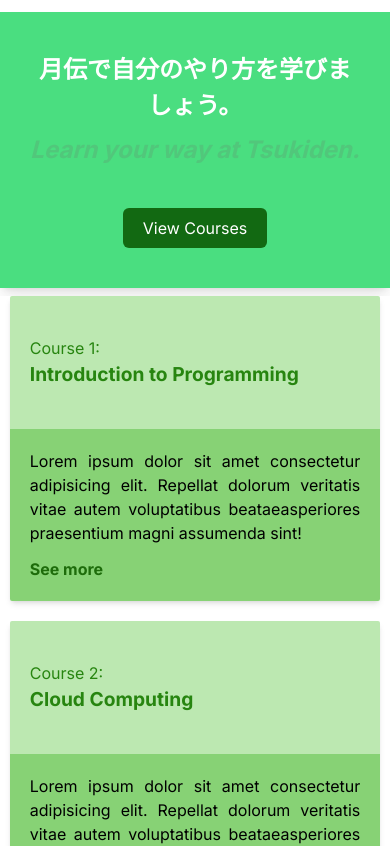
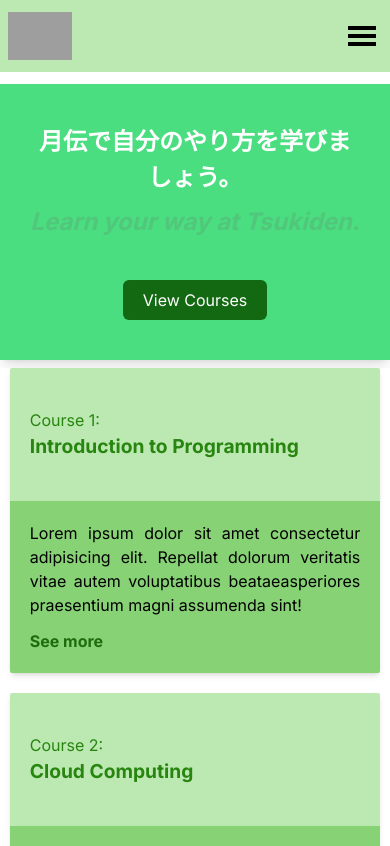
Before and after one commit to unitejohndalev/TeamB_CMS_Project, a React (Vite) app: page / in a window 390 px wide. Shown: the top 846 px of the page. Built offline with nearby package versions, Linux system fonts and the light colour scheme; grey boxes are pictures that could not be loaded.

Commit message:
added sidebar for nav

```diff
--- a/src/App.jsx
+++ b/src/App.jsx
@@ -9,10 +9,13 @@ import CourseList from "./components/CourseList & AddCourseList/CourseList";
 function App() {
   return (
     <>
+      <Nav />
       <Dashboard />
-   first commit
+      <Footer/>
     </>
   );
 }
 
+
+
 export default App;
--- a/src/components/Nav.jsx
+++ b/src/components/Nav.jsx
@@ -1,24 +1,40 @@
-import React from 'react';
-import logo from '../assets/companyLogo.png';
+import React, { useState } from "react";
+import logo from "../assets/companyLogo.png";
+
+//import react icon
+import { GiHamburgerMenu } from "react-icons/gi";
+import NavSideBar from "./NavSideBar";
 
 const Nav = () => {
+  //react hook for showing and hiding element
+  const [show, setShow] = useState(false);
   return (
-    <div>
-      <nav className="nav-container">
-        <div className="nav-container-left">
-          <img className='logo' src={logo} alt="no" />
-          <ul>Dashboard</ul>
-          <ul>Profile</ul>
-          <ul>My Course</ul>
-          <ul>Forum</ul>
+    <>
+      <nav className="sticky top-0">
+        <div className="flex justify-between lg:justify-normal bg-[#BCE8B1] py-3 lg:py-0">
+          <img
+            className="h-[3rem] lg:h-[5rem] pl-2"
+            src={logo}
+            alt="tsukidenLogo"
+          />
+          <div className="hidden lg:flex lg:items-end lg:w-[30%] lg:justify-between">
+            <ul>Dashboard</ul>
+            <ul>Profile</ul>
+            <ul>My Course</ul>
+            <ul>Forum</ul>
+          </div>
+          <div className="relative flex items-center px-3 lg:hidden">
+            <GiHamburgerMenu
+              className="text-[2rem]"
+              onClick={() => setShow((prev) => !prev)}
+            />
+            {show && (
+            <NavSideBar/>
+            )}
+          </div>
         </div>
-
-        <div className="nav-container-right">
-          <li> </li>
-          </div>
-
       </nav>
-    </div>
+    </>
   );
 };
 
--- /dev/null
+++ b/src/components/NavSideBar.jsx
@@ -0,0 +1,18 @@
+import React from "react";
+
+//import react icon
+import { RxCross2 } from "react-icons/rx";
+
+const NavSideBar = () => {
+  //create a react hook for showing and hiding element
+  //hide an element when cross icon is clicked
+
+  return (
+    <div className="fixed w-[80%] h-[50vh] bg-red-50 right-0 top-0">
+      <RxCross2 />
+      sidebar
+    </div>
+  );
+};
+
+export default NavSideBar;
--- a/tailwind.config.js
+++ b/tailwind.config.js
@@ -21,7 +21,9 @@ export default {
       "2xl": "1536px",
       // => @media (min-width: 1536px) { ... }
     },
-    extend: {},
+    extend: {
+
+    },
   },
   plugins: [],
 };
```
